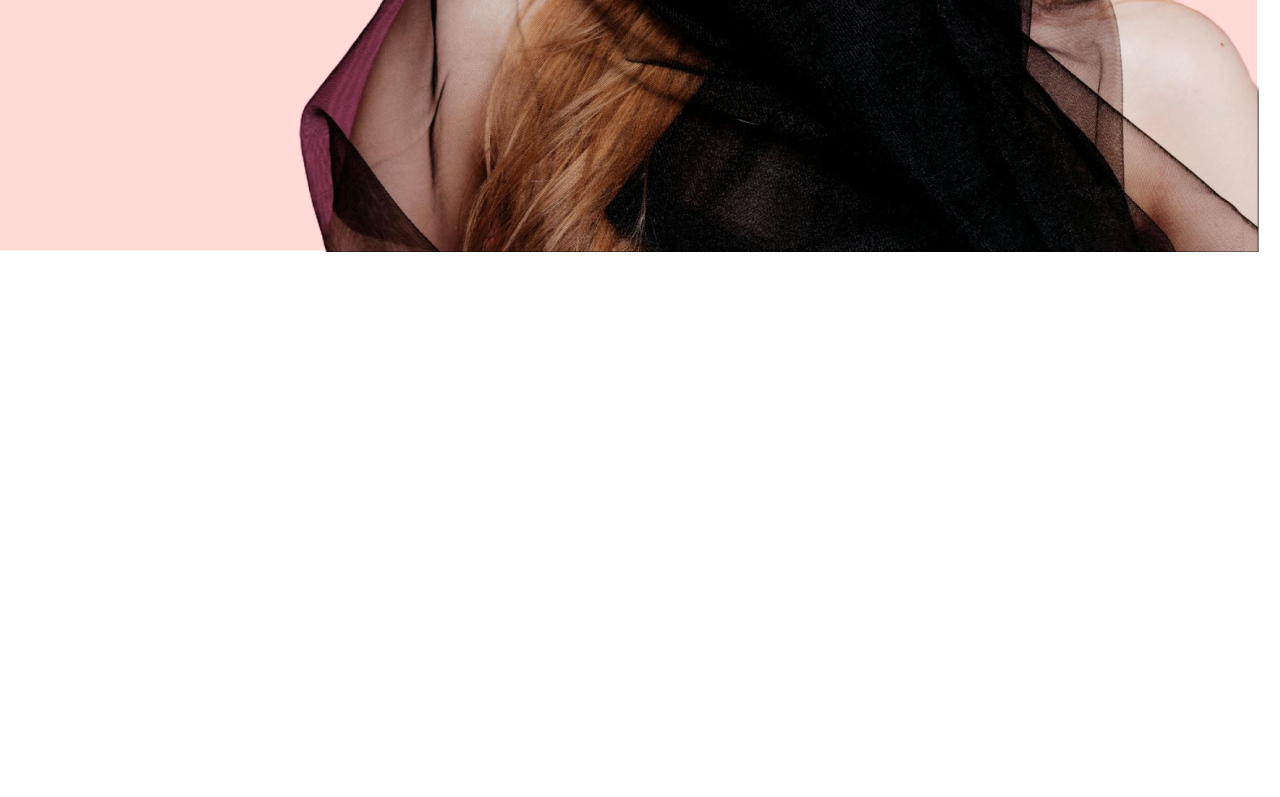
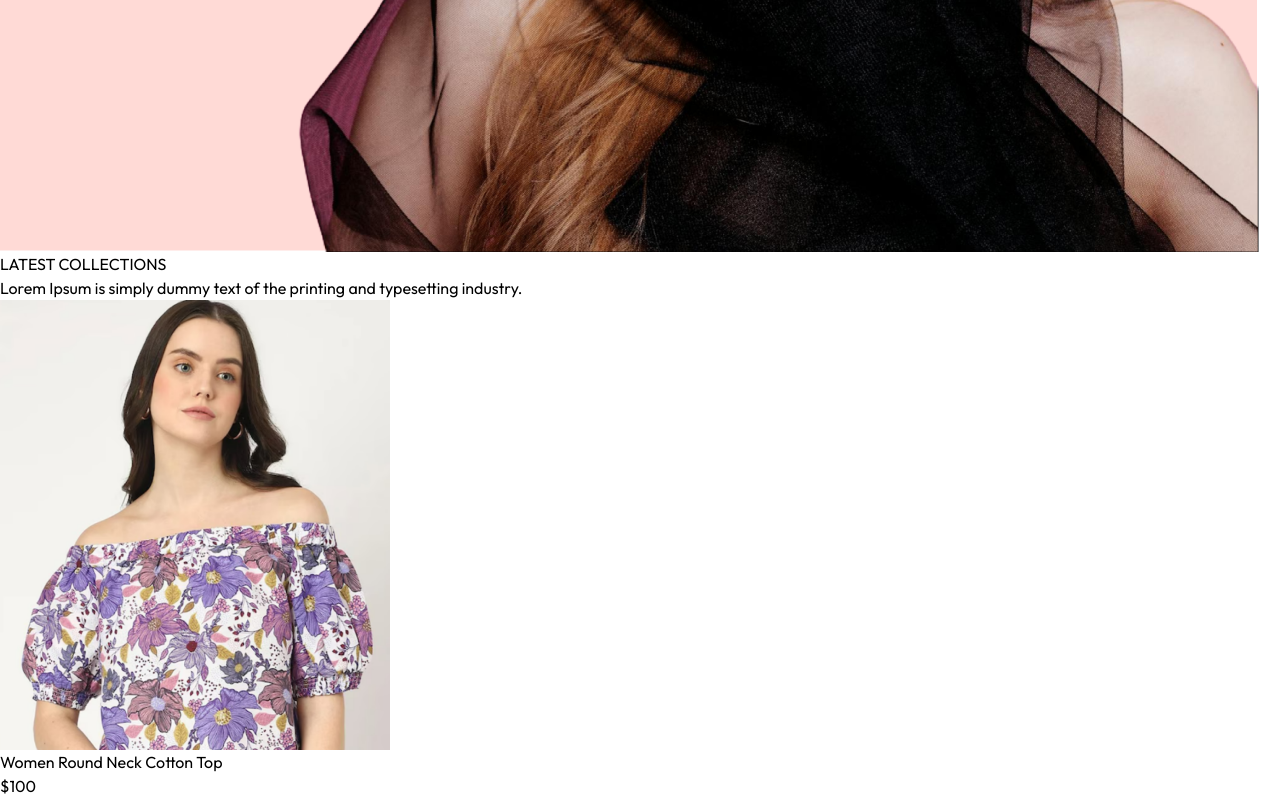
Before and after one commit to TaisiaKishynskaya/react-shop, a React (Vite) app in the folder ecommerce-shop/: page / in a window 1280 px wide. Shown: the part 1350-2147 px from the top of the page. Before the commit the page ends 1602 px from the top, so only its background shows below. Built offline with nearby package versions, Linux system fonts and the light colour scheme.

Commit message:
Add latest products section

```diff
--- a/ecommerce-shop/src/components/LatestCollections.jsx
+++ b/ecommerce-shop/src/components/LatestCollections.jsx
@@ -1,13 +1,33 @@
-import React, { useContext } from 'react'
+import React, { useContext, useEffect, useState } from 'react'
 import { ShopContext } from '../context/ShopContext'
+import Title from './Title';
+import ProductItem from './ProductItem';
 
 const LatestCollections = () => {
     const {products} = useContext(ShopContext);
+    const [latestProducts, setLatestProducts] = useState([]);
 
-    console.log(products);
+    useEffect(()=>{
+        setLatestProducts(products.slice(0,10));
+    },[])
 
   return (
-    <div>
+    <div className='my-10'>
+        <div className='text-center py-8 text-3xl'>
+            <Title text1={'LATEST'} text2={'COLLECTIONS'}/>
+            <p className='w-3/4 m-auto text-xs sm:text-sm md:text-base text-gray-600'>
+            Lorem Ipsum is simply dummy text of the printing and typesetting industry.
+            </p>
+        </div>
+
+        {/*Rendering Products*/}
+        <div className='grid grid-cols-2 sm:grid-cols-3 md:grid-cols-4 lg:grid-cols-5 gap-4 gap-y-6'>
+            {
+                latestProducts.map((item, index)=>(
+                    <ProductItem key={index} id={item._id} image={item.image} name={item.name} price={item.price}/>
+                ))
+            }
+        </div>
 
     </div>
   )
--- a/ecommerce-shop/src/components/Navbar.jsx
+++ b/ecommerce-shop/src/components/Navbar.jsx
@@ -9,7 +9,9 @@
     return (
         <div className='flex items-center justify-between py-5 font-medium'>
 
+        <Link to='/'>
             <img src={assets.logo} className='w-36' alt="" />
+        </Link>
 
             {/*Основное меню - для больших экранов*/}
             <ul className='hidden  sm:flex gap-5 text-sm text-gray-700'>
--- /dev/null
+++ b/ecommerce-shop/src/components/ProductItem.jsx
@@ -0,0 +1,21 @@
+import React, { useContext } from 'react'
+import { ShopContext } from '../context/ShopContext'
+import {Link} from 'react-router-dom'
+
+
+{/*This component display multiple products in the latest collection*/}
+const ProductItem = ({id, image, name, price}) => {
+    const {currency} = useContext(ShopContext);
+
+  return (
+    <Link className='text-gray-700 cursor-pointer' to={`/product/${id}`}>
+      <div className='overflow-hidden'>
+        <img src={image[0]} className='hover:scale-110 transition ease-in-out' alt=""/>
+      </div>
+      <p className='pt-3 pb-1 text-sm'>{name}</p>
+      <p className='text-sm font-medium'>{currency}{price}</p>
+    </Link>
+  )
+}
+
+export default ProductItem
--- /dev/null
+++ b/ecommerce-shop/src/components/Title.jsx
@@ -0,0 +1,12 @@
+import React from 'react'
+
+const Title = ({text1, text2}) => {
+  return (
+    <div className='inline-flex gap-2 items-center mb-3'>
+      <p className='text-gray-500'>{text1} <span className='text-gray-700 font-medium'>{text2}</span></p>
+      <p className='w-8 sm:w-12 h-[1px] s:h-[2px] bg-gray-700'></p>
+    </div>
+  )
+}
+
+export default Title
--- a/ecommerce-shop/src/index.css
+++ b/ecommerce-shop/src/index.css
@@ -17,3 +17,10 @@
     font-weight: 400;
     font-style: normal;
   }
+
+@media (max-width:640px) {
+    a.active{
+        background-color: black;
+        color: white;
+    }
+}
```
